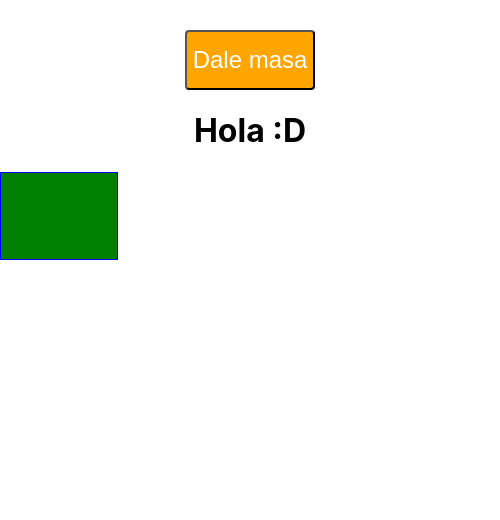
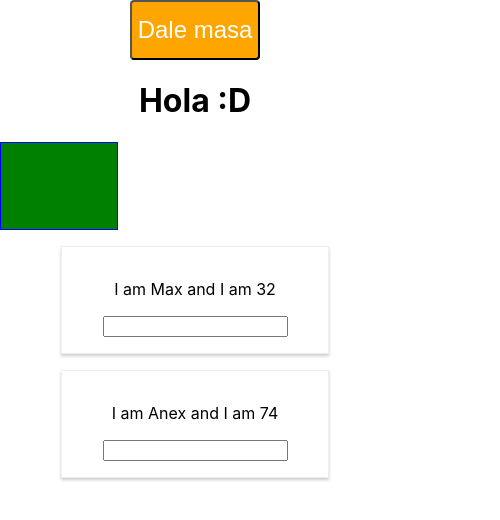
Before and after one commit to sriwerner/react-styling-test, a React (Create React App) app: page / in a window 390 px wide. Shown: the top 520 px of the page, 500 px wide, since content can reach past the window. Built offline with nearby package versions, Linux system fonts and the light colour scheme.

Commit message:
person added, jsx media queries with radium

```diff
--- a/src/App.css
+++ b/src/App.css
@@ -1,5 +1,3 @@
 .App {
   text-align: center;
-  margin: 30px auto;
-  width: 500px;
 }
--- a/src/App.js
+++ b/src/App.js
@@ -1,18 +1,51 @@
 import React, { Component } from 'react';
 import './App.css';
 import Button from './components/Button/Button';
-import Radium from 'radium';
+import Radium, {StyleRoot} from 'radium';
+import Person from './components/Person/Person';
 
 class App extends Component {
   state = {
     textVisible: true,
+    showPersons: true,
+    persons: [{
+      name: 'Max',
+      age: 32,
+      id: 'alskdjfbn0897'
+    }, {
+      name: 'Anex',
+      age: 74,
+      id: 'lkajsnbdf9p8qhw34pkjb'
+    }]
   }
 
   onClickHandler = () => {
     this.setState({textVisible: !this.state.textVisible})
   }
 
+  deletePersonHandler = (index) => {
+    const persons = [...this.state.persons];
+    persons.splice(index, 1);
+    this.setState({persons: persons})
+  }
+
+  nameChangeHandler = (event, person) => {
+    // this.persons.findById
+  }
+
   render() {
+
+    let persons = null;
+
+    if (this.state.showPersons){
+      persons = (
+        <div>
+          {this.state.persons.map((person, index) => {
+            return <Person name={person.name} age={person.age} key={person.id} click={() => this.deletePersonHandler(index)} changed={(event)=>this.nameChangeHandler(event, person)}/>
+          })}
+        </div>
+      )
+    }
 
     let text = "Hola :D";
     const style = {
@@ -46,11 +79,14 @@ class App extends Component {
     }
 
     return (
-      <div className="App">
-        <Button text='Dale masa' click={()=>this.onClickHandler()} style={btnClasses.map(it=>it)}/>
-        <h1>{text}</h1>
-        <div style={style}></div>
-      </div>
+      <StyleRoot>
+        <div className="App">
+          <Button text='Dale masa' click={()=>this.onClickHandler()} style={btnClasses.map(it=>it)}/>
+          <h1>{text}</h1>
+          <div style={style}></div>
+          {persons}
+        </div>
+      </StyleRoot>
     );
   }
 }
--- /dev/null
+++ b/src/components/Person/Person.css
@@ -0,0 +1,15 @@
+.Person {
+    width: 60%;
+    margin: 16px auto;
+    border: 1px solid #eee;
+    box-shadow: 0 2px 3px #ccc;
+    padding: 16px;
+    text-align: center;
+}
+
+/* @media (min-width: 500px){
+    .Person {
+        width: 50%;
+        background-color: burlywood;
+    }
+} */
--- /dev/null
+++ b/src/components/Person/Person.js
@@ -0,0 +1,23 @@
+import React from "react";
+import Radium from 'radium';
+
+import './Person.css';
+
+const person = (props) => {
+
+    const style = {
+        '@media (min-width: 500px)': {
+            width: '450px'
+        }
+    }
+
+    return(
+        <div className='Person' style={style}>
+            <p onClick={props.click}>I am {props.name} and I am {props.age}</p>
+            <p>{props.children}</p>
+            <input type='text' onChange={props.changed} value={props.onChange}/>
+        </div>
+    )
+}
+
+export default Radium(person);
```
